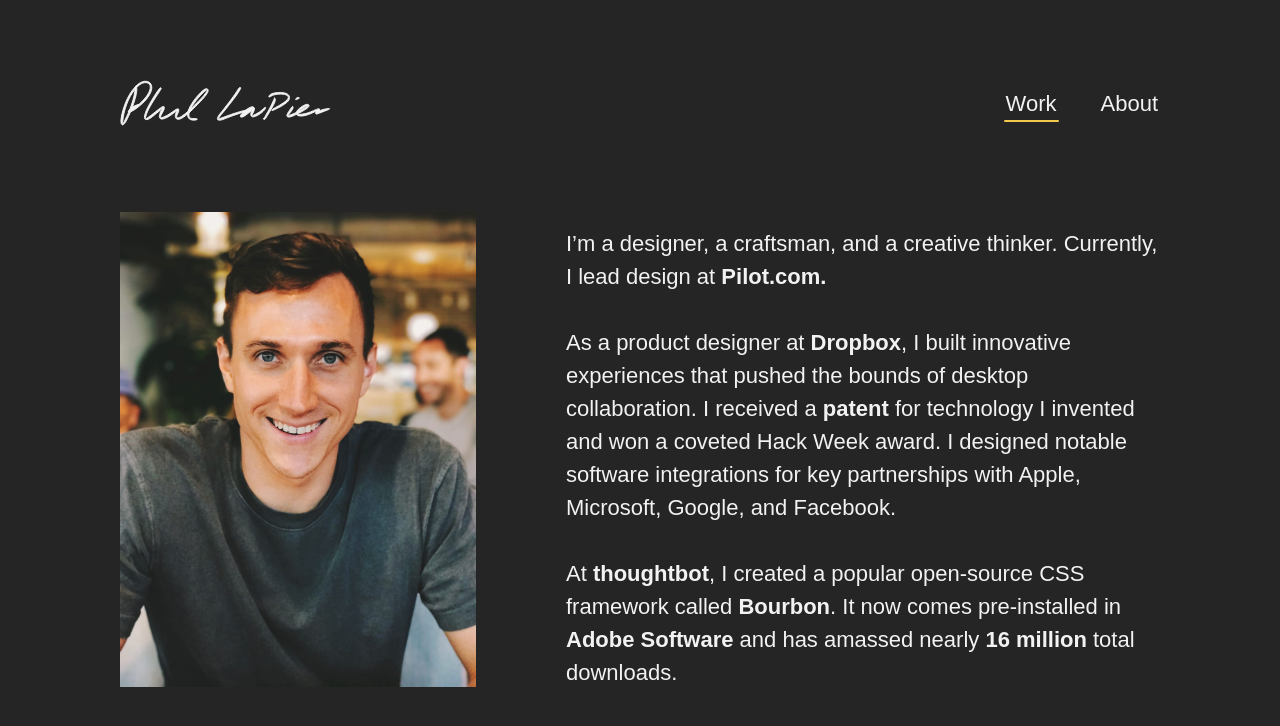
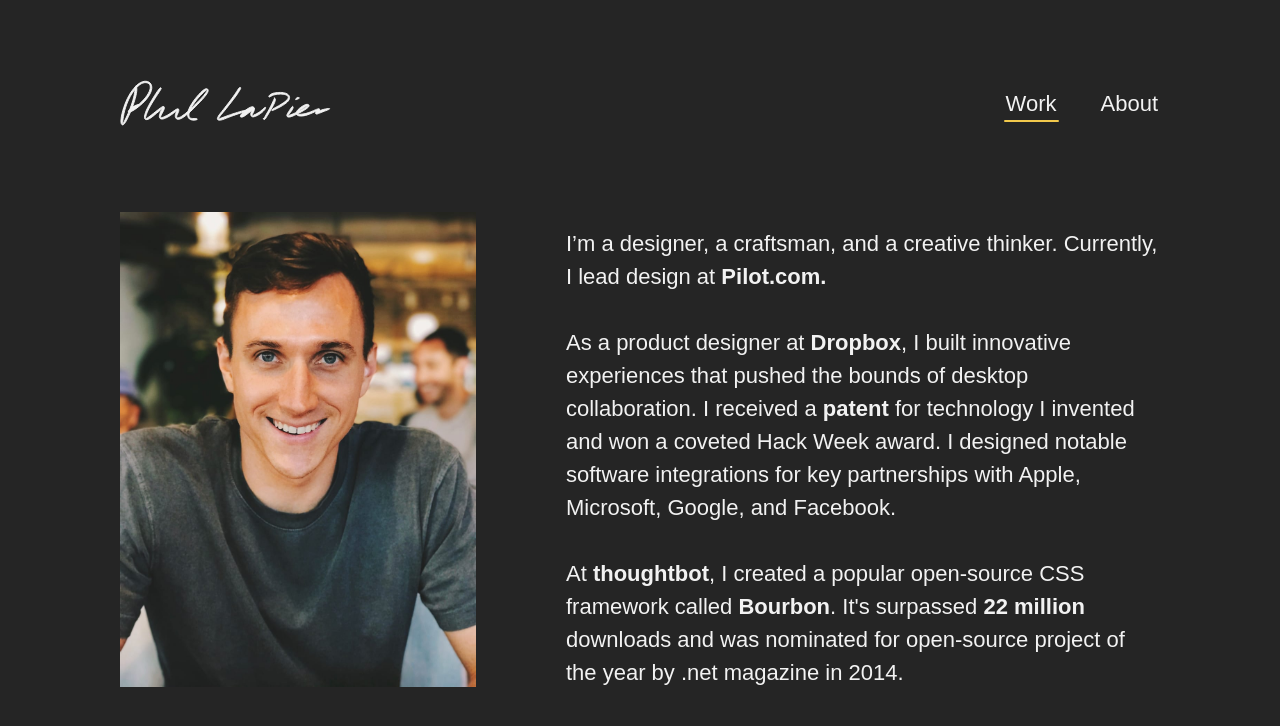
Before and after one commit to plapier/plapier.github.io, a Jekyll site: the page built from about.html, in a window 1280 px wide. Shown: the top 726 px of the page. Built offline with Jekyll 4.4.1, drawn with Linux system fonts in a browser that asks for light colours; nearby versions of some CDN libraries; some web fonts are replaced; comment, search, counter and statistics services are not loaded.

Commit message:
Updated about page

```diff
--- a/about.html
+++ b/about.html
@@ -10,7 +10,7 @@
           As a product designer at <a href="https://dropbox.com" target="_blank" class="dropbox">Dropbox</a>, I built innovative experiences that pushed the bounds of desktop collaboration. I received a <a href="https://patents.google.com/patent/US20180052587A1/en?oq=15%2f339729" target="_blank" class="dropbox">patent</a> for technology I invented and won a coveted Hack Week award. I designed notable software integrations for key partnerships with Apple, Microsoft, Google, and Facebook.
         </p>
       <p>
-        At <a href="https://thoughtbot.com" target="_blank" class="thoughtbot">thoughtbot</a>, I created a popular open-source CSS framework called <a href="https://www.bourbon.io" target="_blank" class="thoughtbot">Bourbon</a>. It now comes pre-installed in <a href="https://helpx.adobe.com/dreamweaver/using/css-preprocessors.html" target="_blank" class="thoughtbot">Adobe Software</a> and has amassed nearly <a href="https://rubygems.org/gems/bourbon" target="_blank" class="thoughtbot">16 million</a> total downloads.
+        At <a href="https://thoughtbot.com" target="_blank" class="thoughtbot">thoughtbot</a>, I created a popular open-source CSS framework called <a href="https://www.bourbon.io" target="_blank" class="thoughtbot">Bourbon</a>. It's surpassed <a href="https://rubygems.org/gems/bourbon" target="_blank" class="thoughtbot">22 million</a> downloads and was nominated for open-source project of the year by .net magazine in 2014.
       </p>
     </div>
   </section>
```
